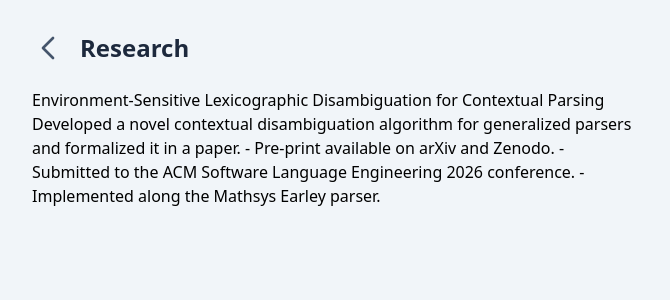
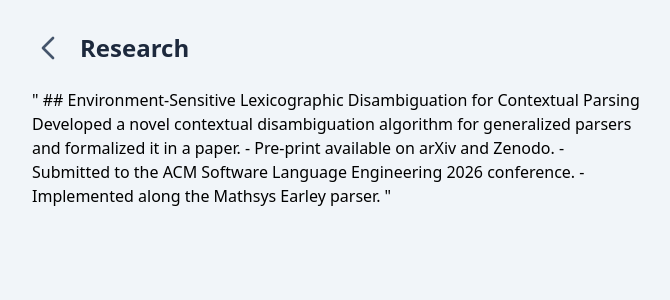
Before and after one commit to alejandro-vaz/alejandro-vaz, a React (Create React App) app: page /research in a window 1280 px wide. Shown: the top 300 px of the page, without its empty margins (304-974 px from the left). Built offline with nearby package versions, Linux system fonts and the light colour scheme.

Commit message:
fix: markdown delimiters

```diff
--- a/src/pages/Research.tsx
+++ b/src/pages/Research.tsx
@@ -14,7 +14,7 @@ import Markdown from "react-markdown";
 //^
 
 //> RESEARCH -> FUNCTION
-export default function Research(): React.ReactNode {return <Markdown>
+export default function Research(): React.ReactNode {return <Markdown>"
 ## Environment-Sensitive Lexicographic Disambiguation for Contextual Parsing
 
 Developed a novel contextual disambiguation algorithm for generalized parsers and
@@ -23,4 +23,4 @@ formalized it in a paper.
 - Pre-print available on arXiv and Zenodo.
 - Submitted to the ACM Software Language Engineering 2026 conference.
 - Implemented along the Mathsys Earley parser.
-</Markdown>}
+"</Markdown>}
```
